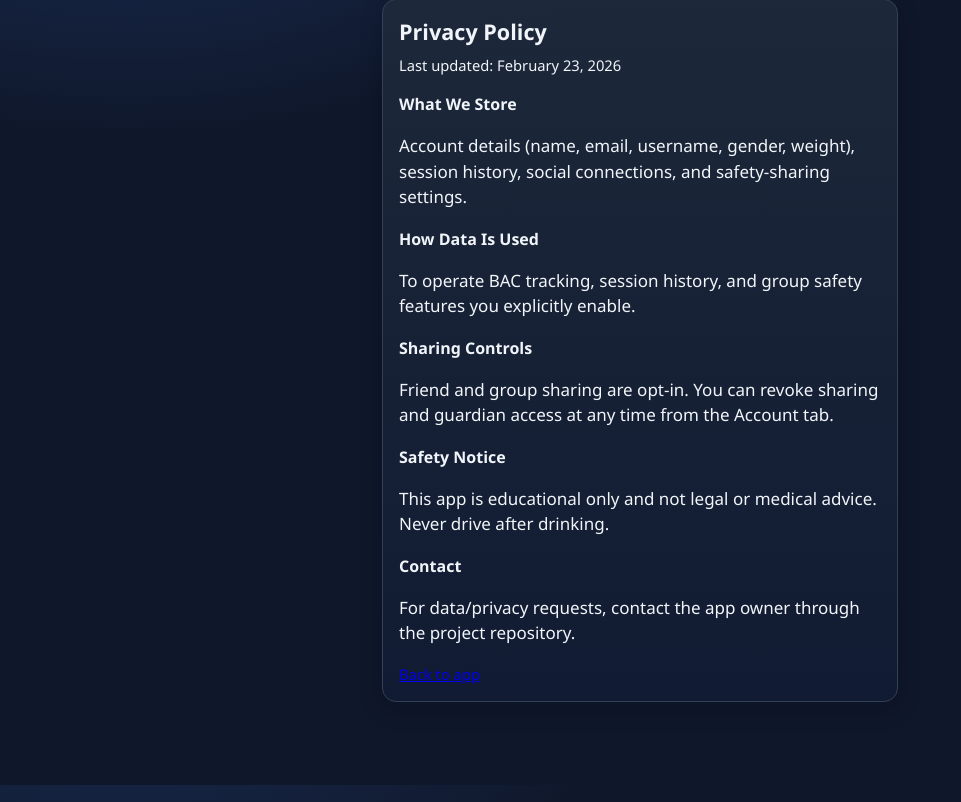
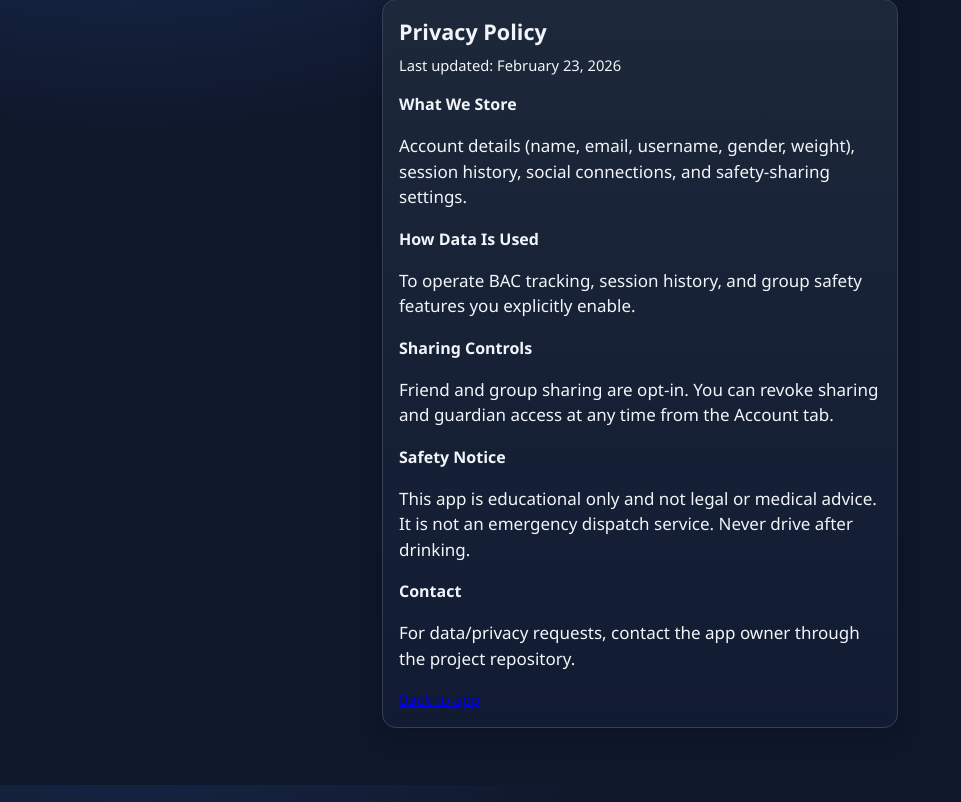
Before and after one commit to noahw9599/BAC, a Flask app: page /privacy in a window 1280 px wide. Shown: the part 15-817 px from the top of the page, without its empty margins (0-961 px from the left). Run offline with Flask 3, Linux system fonts and the light colour scheme; data comes from the database, SQL or seed files in the repository; data that the repository does not hold is empty; some libraries are stand-ins or nearby versions.

Commit message:
Add UF campus safety preset and strengthen legal disclaimers

```diff
--- a/app.py
+++ b/app.py
@@ -144,6 +144,14 @@
         "non_emergency_phone": "310-825-1491",
         "emergency_phone": "911",
     },
+    {
+        "id": "uf",
+        "name": "University of Florida",
+        "safe_ride_label": "SNAP Safety Escort (352-392-SNAP)",
+        "safe_ride_url": "https://police.ufl.edu/how-do-i/brochures-safety-tips/persons-crimes/",
+        "non_emergency_phone": "352-392-1111",
+        "emergency_phone": "911",
+    },
 ]
 CATALOG_CACHE: dict[str, Any] | None = None
 LOGIN_ATTEMPTS: dict[str, list[float]] = {}
--- a/templates/index.html
+++ b/templates/index.html
@@ -17,7 +17,7 @@
   <div class="container">
     <header>
       <h1>BAC Tracker</h1>
-      <p class="tagline">Track BAC, nutrition, and recovery timing. Educational use only. Never drive after drinking.</p>
+      <p class="tagline">Track BAC, nutrition, and recovery timing. Educational estimate only, not legal/medical advice. Never drive after drinking.</p>
     </header>
 
     <nav class="app-tabs" aria-label="Main tabs">
@@ -50,7 +50,7 @@
         <h2 class="section-title">Live now</h2>
         <div class="safety-banner" id="safety-banner">
           <p class="safety-banner-title">Safety first</p>
-          <p class="safety-banner-body">Educational estimate only. Never drive after drinking. Use emergency actions if anyone is at risk.</p>
+          <p class="safety-banner-body">Educational estimate only, not legal/medical advice. Never drive after drinking. Use emergency actions if anyone is at risk.</p>
         </div>
         <div class="quick-add" id="quick-add"></div>
         <div class="current-view-nav" id="current-view-nav">
@@ -117,7 +117,7 @@
 
         <div class="drive-card card-lite">
           <h3>Can I drive?</h3>
-          <p class="mini-help">Conservative estimate only. If unsure, do not drive.</p>
+          <p class="mini-help">Conservative estimate only, not legal advice. If unsure, do not drive.</p>
           <p class="drive-status" id="drive-status">No data yet</p>
           <p class="drive-message" id="drive-message">Log drinks to see conservative guidance.</p>
           <p class="drive-action" id="drive-action"></p>
--- a/templates/privacy.html
+++ b/templates/privacy.html
@@ -23,7 +23,7 @@
       <p>Friend and group sharing are opt-in. You can revoke sharing and guardian access at any time from the Account tab.</p>
 
       <h2>Safety Notice</h2>
-      <p>This app is educational only and not legal or medical advice. Never drive after drinking.</p>
+      <p>This app is educational only and not legal or medical advice. It is not an emergency dispatch service. Never drive after drinking.</p>
 
       <h2>Contact</h2>
       <p>For data/privacy requests, contact the app owner through the project repository.</p>
```
Also changed, not shown: tests/test_api.py (+4 -0 lines).
